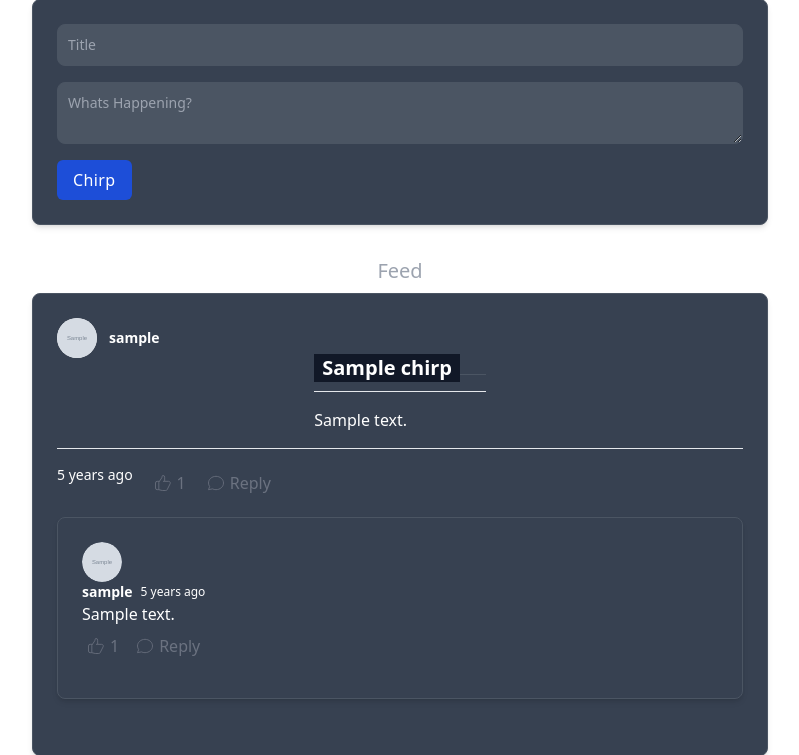
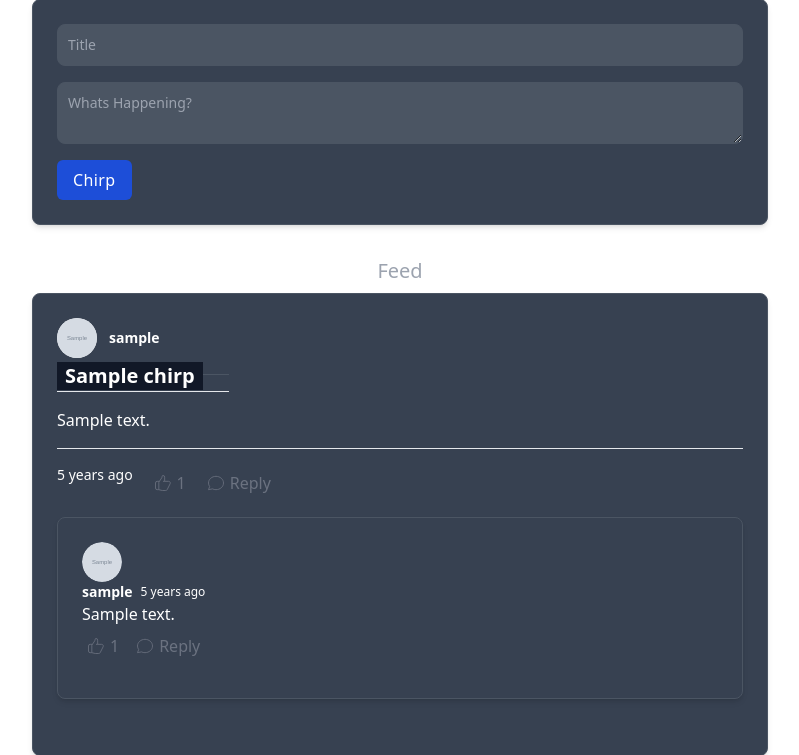
Before and after one commit to eidorb90/chirper, a Django app: page / in a window 1280 px wide. Shown: the part 189-944 px from the top of the page, without its empty margins (240-1039 px from the left). Run offline with Django 5.2, Linux system fonts and the light colour scheme; a user stored in the database is signed in; tables that the repository leaves empty hold one stand-in row (values such as "Sample post"); grey boxes marked "Sample" are stand-in pictures; some libraries are stand-ins or nearby versions.

```diff
--- a/Chirper/Chirper_app/templates/chirp_list.html
+++ b/Chirper/Chirper_app/templates/chirp_list.html
@@ -21,14 +21,14 @@
         </div>
 
         <!-- Title -->
-        <div class="w-1/4 mx-auto text-left">
+        <div class="w-1/4 ml-0">
             <div class="relative mb-4">
                 <hr class="border-gray-600 w-full">
-                <h2 class="absolute left-0 top-[-1.25rem] text-xl font-bold text-white bg-gray-900 px-2">{{ chirp.title }}</h2>
+                <h2 class="absolute left-0 top-[-0.75rem] text-xl font-bold text-white bg-gray-900 px-2">{{ chirp.title }}</h2>
             </div>
 
             <!-- Content -->
-            <div class="w-full flex space-x-4 border-t pt-4">
+            <div class="flex space-x-4 border-t pt-4">
                 <p class="text-white mb-4">{{ chirp.content }}</p>
             </div>
         </div>
```
